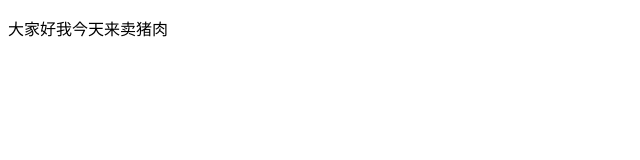
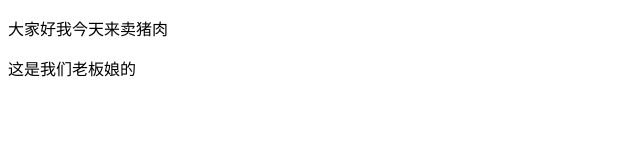
Before and after one commit to CuiLei-document/dome-02, a plain HTML site: page index.html in a window 1280 px wide. Shown: the whole page, without its empty margins (0-640 px from the left). Drawn offline with Linux system fonts and the light colour scheme.

Commit message:
老板娘的分歧

```diff
--- a/index.html
+++ b/index.html
@@ -10,6 +10,7 @@
 
 <body>
     <p>大家好我今天来卖猪肉</p>
+    <p>这是我们老板娘的</p>
 </body>
 
 </html>
```
